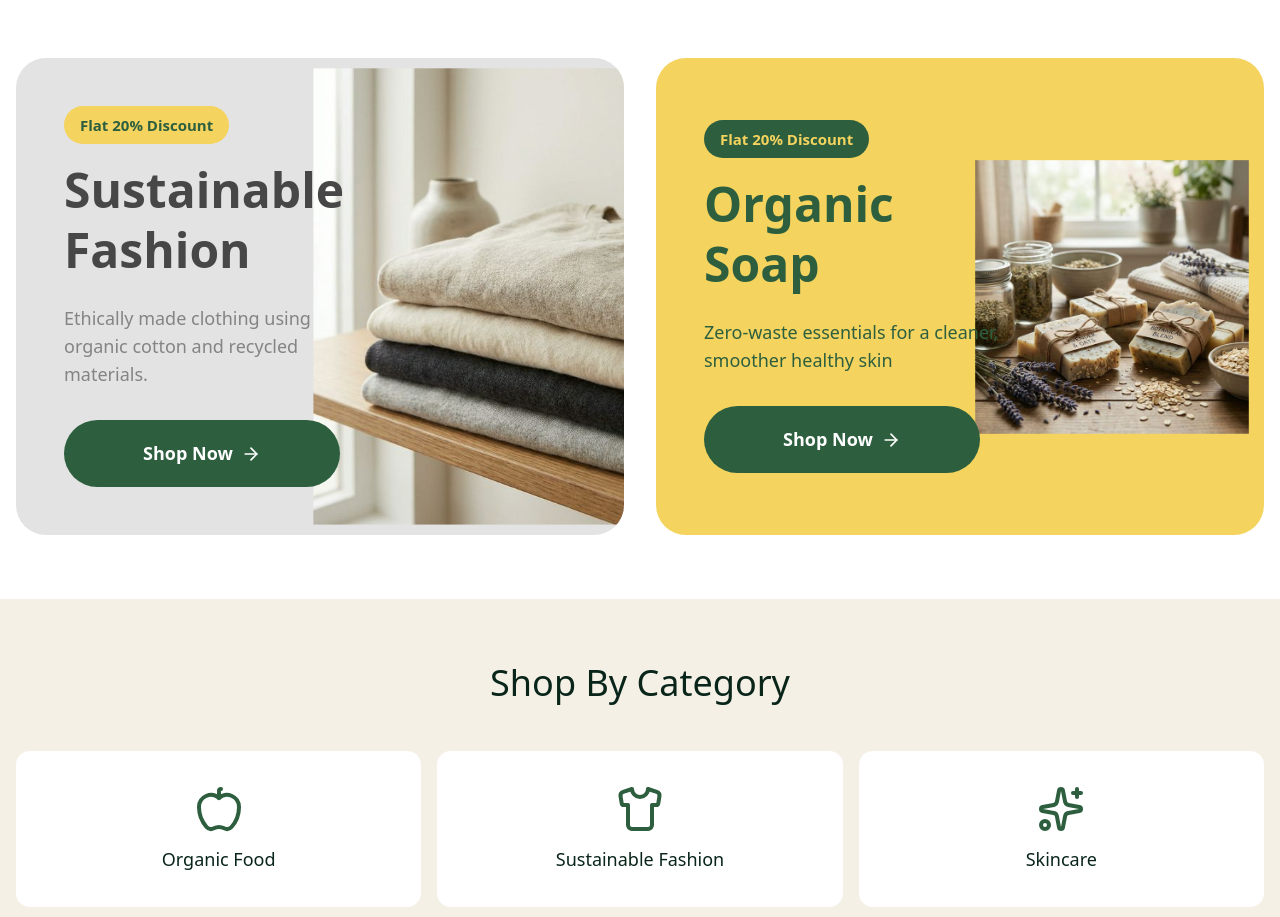
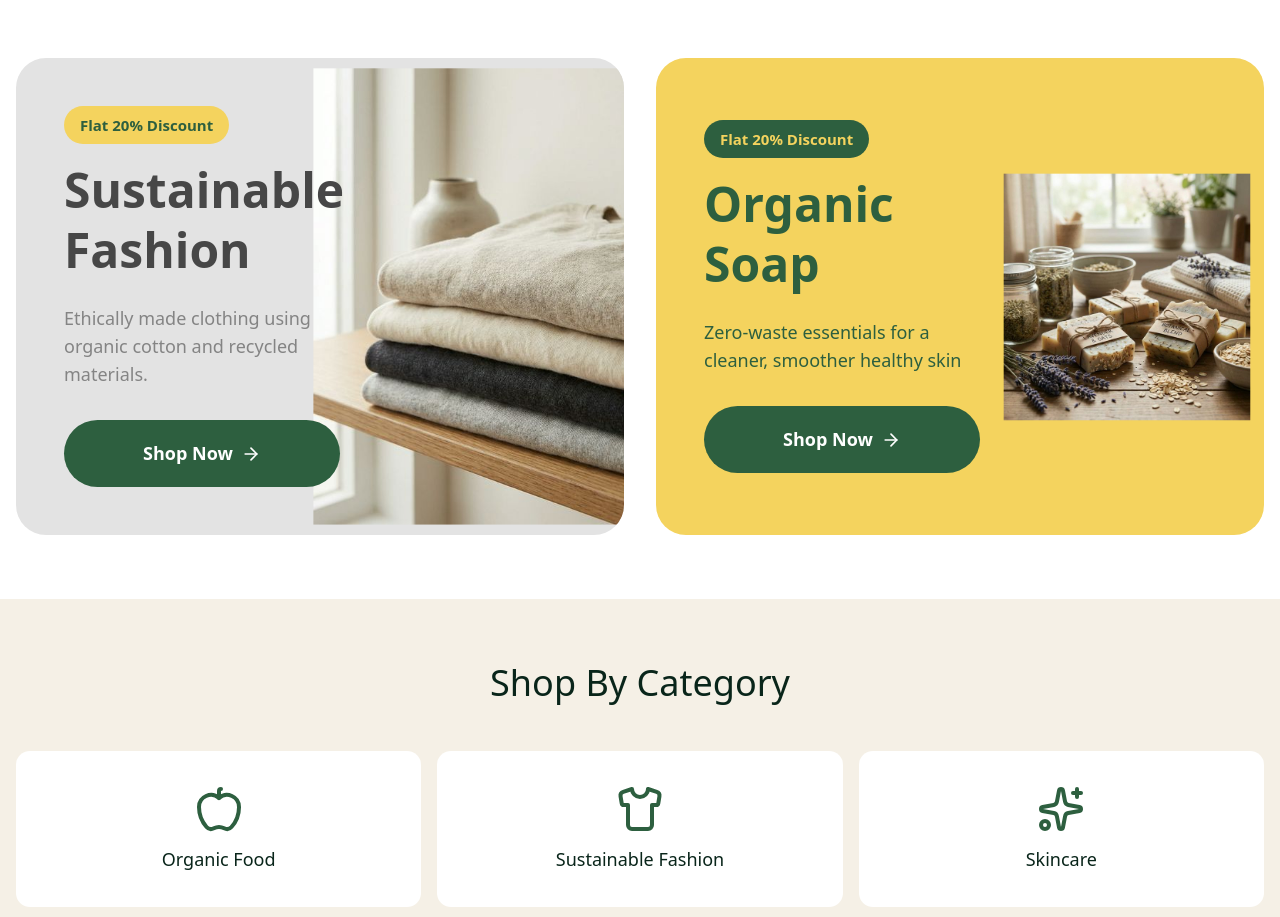
Before and after one commit to songokjesse/eco_ecommerce, a Next.js app: page / in a window 1280 px wide. Shown: the part 1900-2817 px from the top of the page. Built offline with nearby package versions, Linux system fonts and the light colour scheme; no server answers; the database is empty.

Commit message:
style: adjust widths of promo banner content and image containers for improved layout.

```diff
--- a/components/home/PromoBanners.tsx
+++ b/components/home/PromoBanners.tsx
@@ -41,7 +41,7 @@ export function PromoBanners() {
 
                     {/* Organic Soap Banner */}
                     <div className="bg-[#F4D35E] rounded-[30px] p-8 md:p-12 flex items-center relative overflow-hidden min-h-[450px]">
-                        <div className="relative z-10 max-w-[60%] flex flex-col gap-6">
+                        <div className="relative z-10 w-full md:w-[55%] flex flex-col gap-6">
                             <div className="flex flex-col gap-4">
                                 <div className="bg-[#2D5F3F] text-[#F4D35E] font-bold px-4 py-2 rounded-[80px] inline-flex items-center justify-center text-[15px] w-fit">
                                     Flat 20% Discount
@@ -60,7 +60,7 @@ export function PromoBanners() {
                                 </Link>
                             </div>
                         </div>
-                        <div className="absolute right-0 top-0 bottom-0 w-[50%] pointer-events-none flex items-center justify-center z-0">
+                        <div className="absolute right-0 top-0 bottom-0 w-[45%] pointer-events-none flex items-center justify-center z-0">
                             <Image
                                 src="/banner-2.png"
                                 alt="Organic Soap"
```
